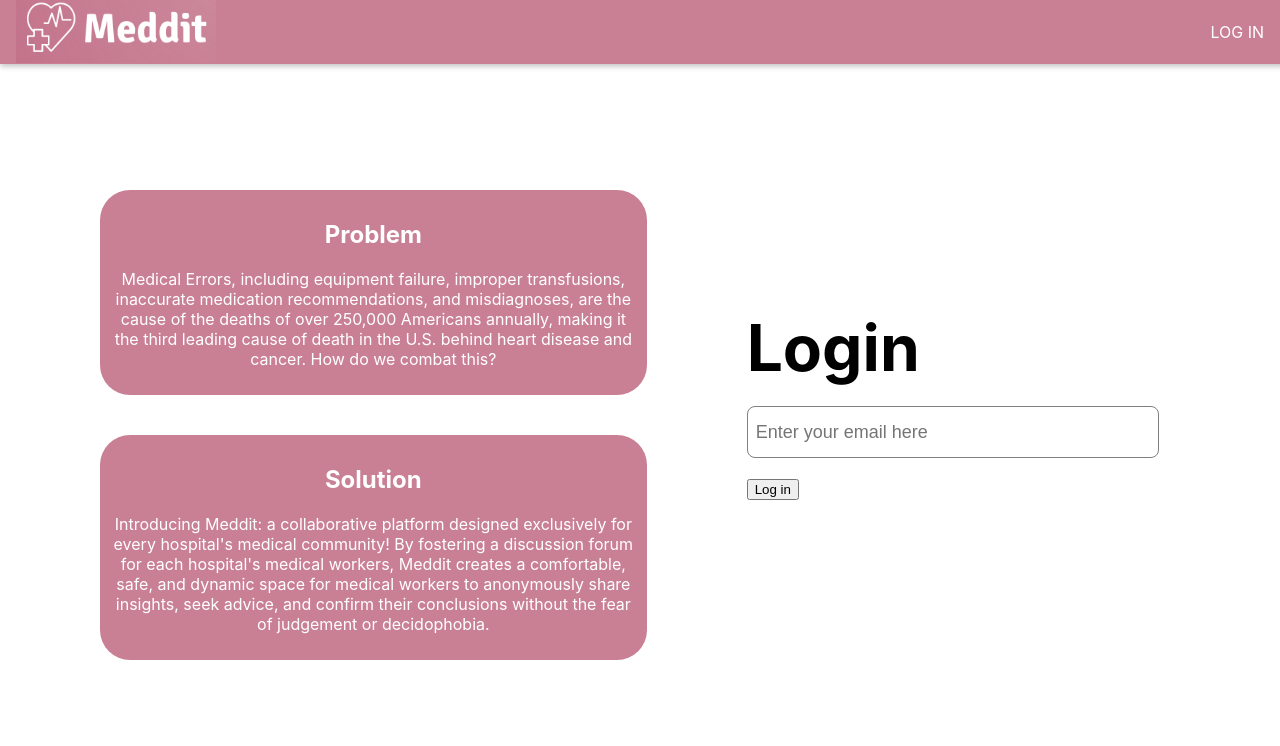
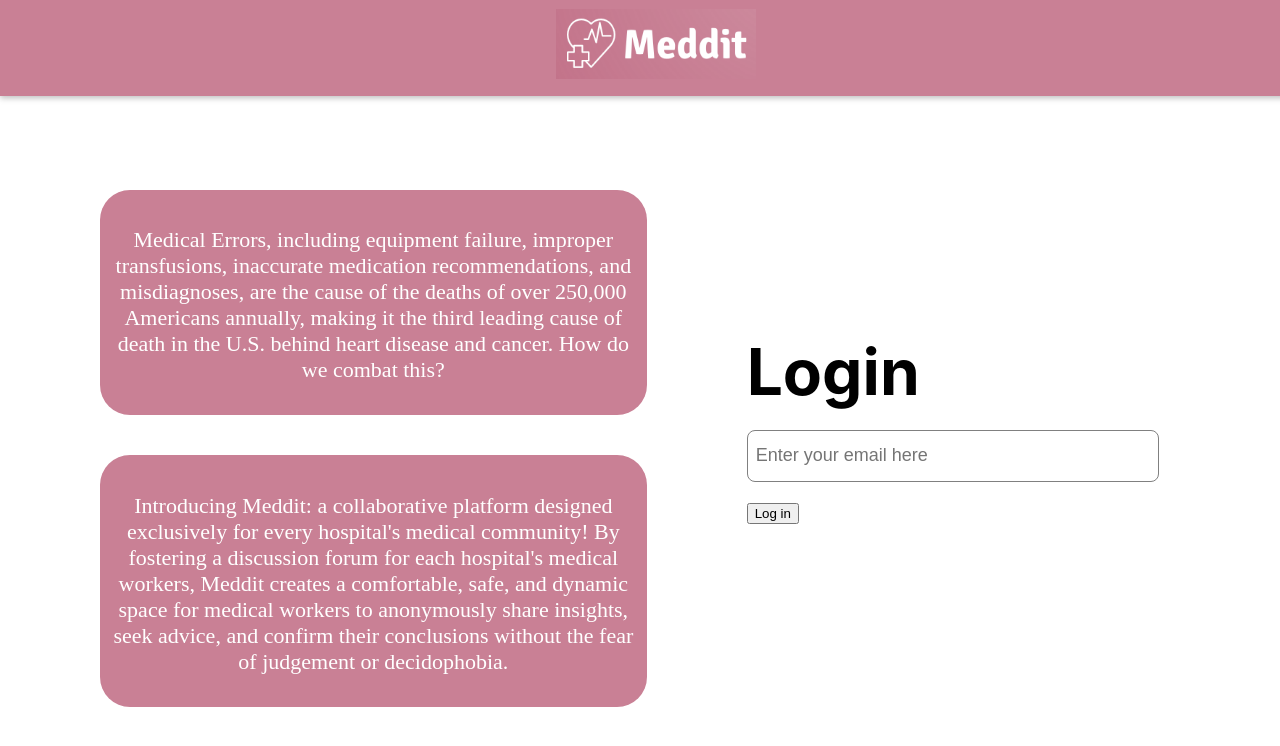
Before and after one commit to Raviteja-Tammana/Meddit, a React (Create React App) app in the folder Frontend/meddit_frontend/: page / in a window 1280 px wide. Shown: the top 746 px of the page. Built offline with nearby package versions, Linux system fonts and the light colour scheme.

Commit message:
changed about section

```diff
--- a/Frontend/meddit_frontend/src/landing_page/navigation/MainHeader.css
+++ b/Frontend/meddit_frontend/src/landing_page/navigation/MainHeader.css
@@ -1,6 +1,6 @@
 .main-header {
     width: 100%;
-    height: 4rem;
+    height: 6rem;
     display: flex;
     align-items: center;
     position: fixed;
--- a/Frontend/meddit_frontend/src/landing_page/navigation/MainNavigation.css
+++ b/Frontend/meddit_frontend/src/landing_page/navigation/MainNavigation.css
@@ -19,6 +19,8 @@
 
   .main-navigation__title {
     color: white;
+    margin-left: auto;
+    margin-right: auto;
   }
 
   .main-navigation__title img{
--- a/Frontend/meddit_frontend/src/landing_page/navigation/MainNavigation.js
+++ b/Frontend/meddit_frontend/src/landing_page/navigation/MainNavigation.js
@@ -3,7 +3,6 @@ import {Link} from 'react-router-dom';
 
 import './MainNavigation.css'
 import MainHeader from "./MainHeader";
-import NavLinks from "./NavLinks";
 import logo from './meddit_logo.png'
 
 const MainNavigation = props => {
@@ -15,9 +14,6 @@ const MainNavigation = props => {
                     <img src={logo} alt="Meddit"></img>
                 </Link>
             </h1>
-            <nav>
-                <NavLinks />
-            </nav>
         </ MainHeader>
     )
 };
--- a/Frontend/meddit_frontend/src/landing_page/navigation/NavLinks.css
+++ /dev/null
@@ -1,47 +0,0 @@
-.nav-links {
-    list-style: none;
-    margin: 0;
-    padding: 0.5rem;
-    width: 100%;
-    height: 100%;
-    display: flex;
-    flex-direction: column;
-    justify-content: center;
-    align-items: center;
-  }
-
-  .nav-links li {
-    margin: 1rem;
-    padding: 15px;
-  }
-
-  .login a {
-    border: 1px solid transparent;
-    color: #292929;
-    text-decoration: none;
-    padding: 0.5rem;
-  }
-
-
-  .login a:hover,
-  .login a:active,
-  .login a.active {
-    background: #f8df00;
-    border-color: #292929;
-    color: #292929;
-  }
-
-  @media (min-width: 768px) {
-    .nav-links {
-      flex-direction: row;
-    }
-
-    .nav-links li {
-      margin: 0 0.5rem;
-    }
-
-    .nav-links a {
-      color: white;
-      text-decoration: none;
-    }
-  }
--- a/Frontend/meddit_frontend/src/landing_page/navigation/NavLinks.js
+++ /dev/null
@@ -1,18 +0,0 @@
-import React from 'react'
-import { NavLink } from 'react-router-dom'
-
-import './NavLinks.css'
-
-const NavLinks = props => {
-    return (
-        <ul className='nav-links'>
-            <li className='login'>
-                <NavLink to="/auth">LOG IN</NavLink>
-            </li>
-        </ul>
-    )
-
-
-}
-
-export default NavLinks;
--- a/Frontend/meddit_frontend/src/landing_page/pages/AboutUs.css
+++ b/Frontend/meddit_frontend/src/landing_page/pages/AboutUs.css
@@ -1,4 +1,3 @@
-
 .main{
     display: flex;
     margin-top: 150px;
@@ -21,6 +20,8 @@
 
 .info{
     display: block;
+    font-family: comic sans-serif;
+    font-size: 22px;
     margin: 40px 100px 0px 100px;
     padding: 20px;
     background-color: #C98095;
@@ -35,10 +36,10 @@
 }
 
 .titleContainer{
+    display: block;
+    margin: 0px auto 0px auto;
     font-size: 64px;
-  font-weight: bolder;
-  align-items: center;
-
+    font-weight: bolder;
 }
 
 .inputBox {
--- a/Frontend/meddit_frontend/src/landing_page/pages/data.js
+++ b/Frontend/meddit_frontend/src/landing_page/pages/data.js
@@ -2,12 +2,10 @@ import React from "react";
 
 const data = [
     {
-        title: 'Problem',
         content: 'Medical Errors, including equipment failure, improper transfusions, inaccurate medication recommendations, and misdiagnoses, are the cause of the deaths of over 250,000 Americans annually, making it the third leading cause of death in the U.S. behind heart disease and cancer. How do we combat this?'
     },
 
     {
-        title: 'Solution',
         content: 'Introducing Meddit: a collaborative platform designed exclusively for every hospital\'s medical community! By fostering a discussion forum for each hospital\'s medical workers, Meddit creates a comfortable, safe, and dynamic space for medical workers to anonymously share insights, seek advice, and confirm their conclusions without the fear of judgement or decidophobia.'
     }
 ]
```
